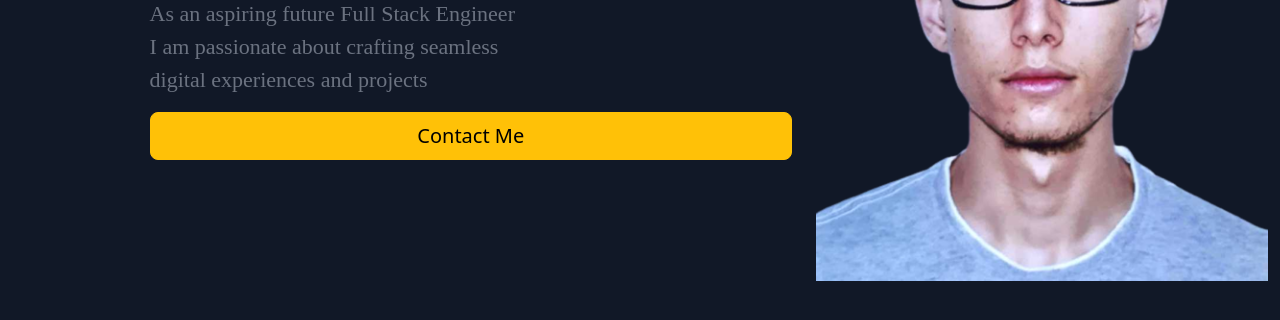
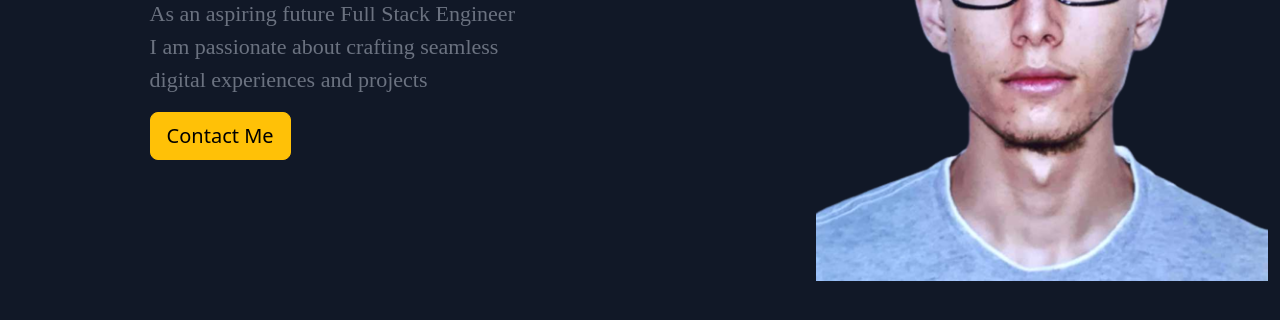
Before and after one commit to mohamedmaghzaoui/portfolio, a website: page index.html in a window 1280 px wide. Shown: the part 356-676 px from the top of the page. Drawn offline with nearby package versions, Linux system fonts and the light colour scheme.

Commit message:
finished project

```diff
--- a/index.html
+++ b/index.html
@@ -66,8 +66,9 @@
 
                         </p>
                         <!--contact button-->
-                        <a href="./contact.html" class="btn btn-warning fw-medium btn-lg w-100"
-                            style="z-index: 2;">Contact Me</a>
+                        <button type="button" class="btn btn-warning   fw-medium btn-lg  "><a href="./contact.html"
+                                class="nav-link">Contact
+                                Me</a></button>
 
 
 
```
Also changed, not shown: about.html (+3 -1 lines).
